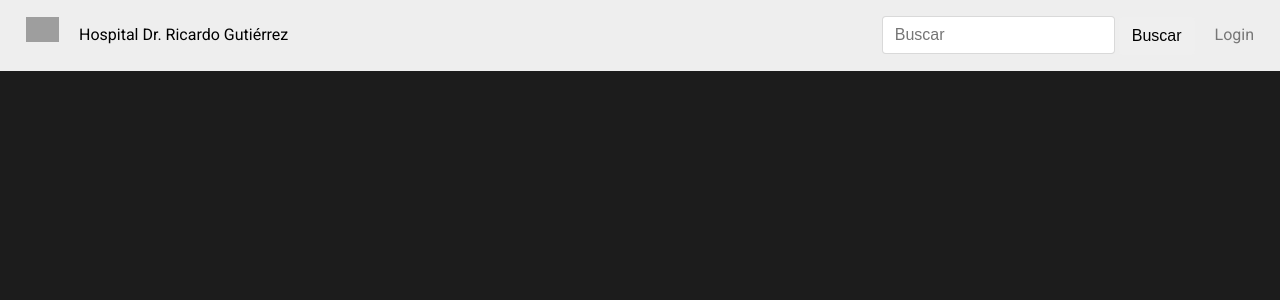
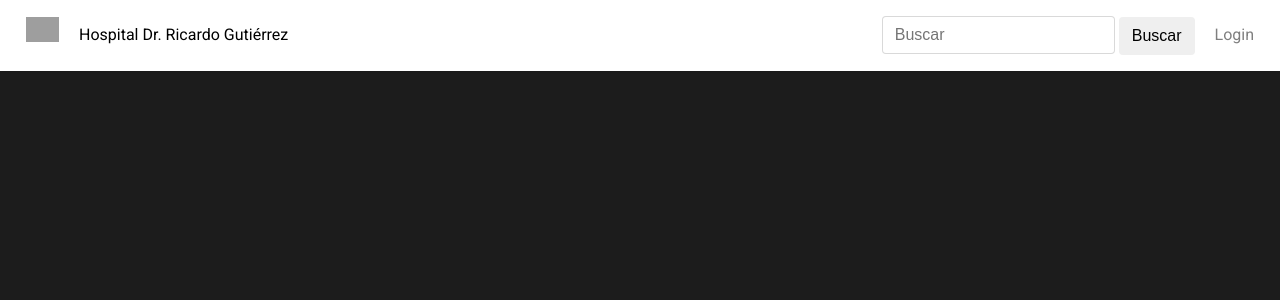
Before and after one commit to francoborrelli/hospitalGutierrez, a PHP site: page / in a window 1280 px wide. Shown: the top 300 px of the page. Run offline with PHP 8.4, Linux system fonts and the light colour scheme; style sheets or scripts are compiled from the project's sources; grey boxes are pictures that could not be loaded.

Commit message:
se cambio el color navbar

```diff
--- a/index.html
+++ b/index.html
@@ -20,7 +20,7 @@
         </a>
         <span class="name">Hospital Dr. Ricardo Gutiérrez</span>
         <div id="collapse">
-            <form class="search">
+            <form class="search item">
                 <input type="text" placeholder="Buscar">
                 <button class="btn" type="submit">Buscar</button>
             </form>
--- a/resources/css/navbar.css
+++ b/resources/css/navbar.css
@@ -1,6 +1,7 @@
 nav{
     padding: 1rem 1rem;
     display: flex;
+    box-shadow: 0 0 3px 0 rgba(0,0,0,0.22);
 }
 
 .logo{
@@ -25,7 +26,7 @@ a.name{
 }
 
 .fixed-top{
-background-color: #eeeeee!important;
+    background-color: #fff;
 position: fixed;
 top: 0;
 right: 0;
```
